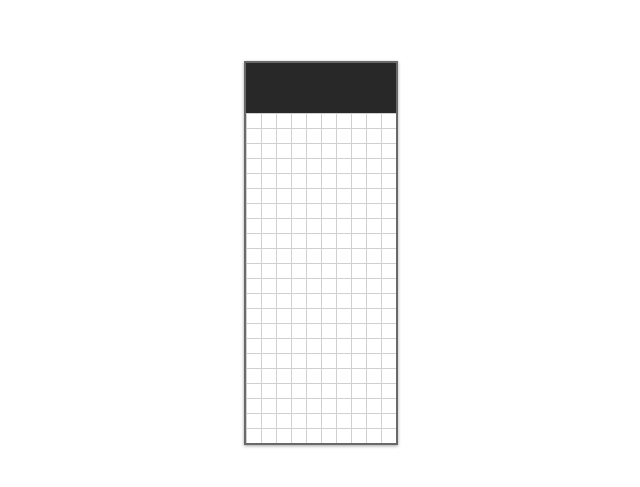
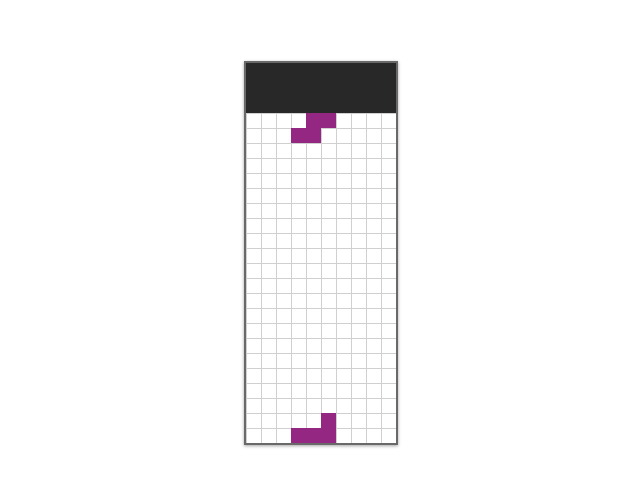
Before and after one commit to kevingoenadibrata/NNTetris, a plain HTML site: page index.html in a window 1280 px wide. Shown: the part 147-634 px from the top of the page, without its empty margins (319-959 px from the left). Drawn offline with Linux system fonts and the light colour scheme.

Commit message:
Tetris working

```diff
--- /dev/null
+++ b/ActivePiece.js
@@ -0,0 +1,16 @@
+class ActivePiece {
+  constructor(cellType) {
+    this.cells = copyArray(SHAPE_DICT[cellType]);
+    this.currentRotation = 0;
+    this.lockStatus = false;
+    this.blockType = cellType;
+  }
+
+  getCurrentCells = () => {
+    return this.cells[this.currentRotation];
+  }
+
+  rotate = () => {
+    this.currentRotation = (this.currentRotation + 1) % 4;
+  }
+}
--- a/Const.js
+++ b/Const.js
@@ -10,7 +10,7 @@ function cellify(grid, size){
     for(let i = 0; i < grid.length; i++){
         for(let j = 0; j < grid[i].length; j++){
             if(grid[i][j] == 1){
-                cells[i].push(new Cell(j%size, Math.floor(j/size), 1, ""));
+                cells[i].push(new Cell(j%size + (size == 2 ? 4 : 3), Math.floor(j/size)-2, 1, ""));
             }
         }
     }
@@ -178,3 +178,23 @@ let OShape = cellify([
         1,1
     ]
 ], 2);
+
+const SHAPE_DICT = {
+    0: copyArray(IShape),
+    1: copyArray(JShape),
+    2: copyArray(LShape),
+    3: copyArray(SShape),
+    4: copyArray(ZShape),
+    5: copyArray(TShape),
+    6: copyArray(OShape)
+};
+
+function copyArray(obj){
+    return JSON.parse(JSON.stringify(obj));
+}
+
+const NUM_SHAPE = 7;
+const LEFT_CODE = 37;
+const UP_CODE = 38;
+const RIGHT_CODE = 39;
+const SPACE_CODE = 40;
--- a/Tetris.js
+++ b/Tetris.js
@@ -8,7 +8,7 @@ class Tetris{
         this.canvas = document.getElementById(canvId);
         this.ctx = this.canvas.getContext('2d');
         this.grid = [];
-        this.activePiece = [];
+        this.activePiece = new ActivePiece(this.spawnPiece());
         /*           */
 
         for(let i = 0; i < this.cols; i++){
@@ -22,6 +22,71 @@ class Tetris{
         this.drawGrid();
     }
 
+    mainLoop = () => {
+        // spawn piece
+        if (this.canFall()) {
+            this.fallPiece();
+        } else {
+            this.lockPiece();
+        }
+
+
+        this.drawGrid();
+        this.drawPieces();
+    }
+
+    lockPiece = () => {
+        // copy active piece ke grid
+        for (let j = 0; j < this.activePiece.getCurrentCells().length; j++) {
+            const cell = this.activePiece.cells[this.activePiece.currentRotation][j];
+            this.grid[cell.x][cell.y+2].val = 2;
+        }
+        const spawn = this.spawnPiece();
+        this.activePiece.cells = copyArray(SHAPE_DICT[spawn]);
+        this.activePiece.blockType = spawn;
+
+    }
+
+    fallPiece = () => {
+        // semua cell turun 1
+
+        // hapus
+        for (let j = 0; j < this.activePiece.getCurrentCells().length; j++) {
+            const cell = this.activePiece.cells[this.activePiece.currentRotation][j];
+            this.grid[cell.x][cell.y+2].val = 0;
+        }
+
+
+        // bikin baru
+        for (let i = 0; i < this.activePiece.cells.length; i++) {
+            for (let j = 0; j < this.activePiece.cells[i].length; j++) {
+                this.activePiece.cells[i][j].y += 1;
+                if(i == this.activePiece.currentRotation){
+                    const cell = this.activePiece.cells[i][j];
+                    this.grid[cell.x][cell.y+2].val = 1;
+                }
+            }
+        }
+
+    }
+
+    spawnPiece = () => {
+        var shapeId = Math.floor((Math.random() * NUM_SHAPE));
+        return shapeId;
+    }
+
+    canFall = () => {
+        // if ((y+1 out of bounds) || (y+1) == 2, return false;
+        const currCell = this.activePiece.getCurrentCells();
+
+        for (let i = 0; i < currCell.length; i++) {
+            if (currCell[i].y+2+1 > 23) return false;
+            if (this.grid[currCell[i].x][currCell[i].y+2+1].val == 2) return false;
+        }
+
+        return true;
+
+    }
 
     drawGrid = () => {
         var bw = this.tileSize * 10;
@@ -46,8 +111,18 @@ class Tetris{
         this.ctx.stroke();
     }
 
-    drawCell = (x,y) => {
+    drawPieces = () => {
+        for (let i = 0; i < this.grid.length; i++) {
+            for (let j = 0; j < this.grid[i].length; j++) {
+                if (this.grid[i][j].val != 0) {
+                    this.drawCell(this.grid[i][j]);
+                }
+            }
+        }
+    }
+
+    drawCell = (cell) => {
         this.ctx.fillStyle = 'rgb(147, 39, 129)';
-        this.ctx.fillRect(this.tileSize * x, this.tileSize * y + this.topPad, this.tileSize, this.tileSize);
+        this.ctx.fillRect(this.tileSize * cell.x, this.tileSize * cell.y + this.topPad, this.tileSize, this.tileSize);
     }
 }
--- a/app.js
+++ b/app.js
@@ -2,6 +2,7 @@ var tet;
 
 function start(){
     tet = new Tetris('canv');
+    setInterval(tet.mainLoop, 200);
 }
 
 
--- a/index.html
+++ b/index.html
@@ -13,6 +13,7 @@
     <canvas id="canv" width="150" height="380" style="border: 2px rgb(105, 105, 105) solid"></canvas>
   </div>
   <script src="Const.js"> </script>
+  <script src="ActivePiece.js"> </script>
   <script src="Tetris.js"> </script>
   <script src="app.js"> </script>
 </body>
```
